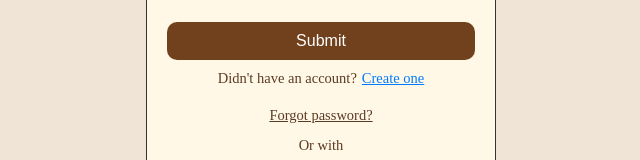
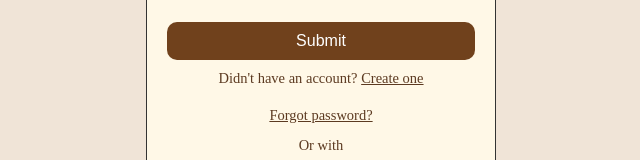
Before and after one commit to dangkhoabi456/AI-student-hub, a React app in the folder FE/: page / in a window 1280 px wide. Shown: the part 389-549 px from the top of the page, without its empty margins (319-959 px from the left). Built offline with nearby package versions, Linux system fonts and the light colour scheme; the HTML template or start-up script is replaced by a standard one.

Commit message:
Refactor LoginPage component for Google login
Updated the LoginPage component to remove unnecessary props and streamline Google login handling. Improved error handling and modified the account creation link.

```diff
--- a/FE/src/components/pages/LoginPage/LoginPage.jsx
+++ b/FE/src/components/pages/LoginPage/LoginPage.jsx
@@ -1,32 +1,34 @@
 
 import FormInput from "../../common/FormInput/FormInput.jsx"; // Đảm bảo đường dẫn đúng
-
 import { GoogleLogin } from "@react-oauth/google";
 import axios from "axios";
 import "./LoginPage.css";
 
-function LoginPage({ onSwitchToRegister, onRequireSetup }) {
-
+function LoginPage() {
+  // Hàm xử lý khi người dùng chọn tài khoản Google thành công
   const handleGoogleSuccess = async (credentialResponse) => {
     try {
       const googleToken = credentialResponse.credential;
+
+      // Gửi token sang Backend Node.js
       const res = await axios.post("http://localhost:5000/api/auth/google", {
         token: googleToken,
       });
 
+      // Lưu Token nội bộ của AI StudyHub vào Local Storage
       localStorage.setItem("accessToken", res.data.data.accessToken);
 
-      // Nếu tài khoản Google chưa hoàn tất tạo username/password
-      if (res.data.data.requiresSetup) {
-        onRequireSetup(res.data.data.user.email);
-      } else {
-        alert("Login Successful!");
-        window.location.href = "/dashboard";
-      }
+      alert("Log in successfully!");
+      // Chuyển hướng người dùng vào trang chủ/dashboard
+      window.location.href = "/dashboard";
     } catch (error) {
-      console.error("Backend authentication error:", error);
-      alert("Login failed.");
+      console.error("Lỗi xác thực Google với Backend:", error);
+      alert("Log in failed. Please try again.");
     }
+  };
+
+  const handleGoogleError = () => {
+    console.log("Người dùng đóng popup hoặc có lỗi xảy ra từ phía Google");
   };
 
   return (
@@ -34,20 +36,23 @@ function LoginPage({ onSwitchToRegister, onRequireSetup }) {
       <form className="login_form" onSubmit={(e) => e.preventDefault()}>
         <p className="login_title">Log in</p>
         <div className="login_flex">
-          <FormInput type="text" label="Username or gmail" className="username_input" />
-          <FormInput type="password" label="Password" className="password_input" />
+          <FormInput
+            type="text"
+            label="Username or gmail"
+            className="username_input"
+          />
+
+          <FormInput
+            type="password"
+            label="Password"
+            className="password_input"
+          />
         </div>
 
         <button className="login_submit" type="submit">Submit</button>
 
         <p className="login_message">
-          Didn't have an account?
-          <span
-            onClick={onSwitchToRegister}
-            style={{ color: '#007bff', cursor: 'pointer', textDecoration: 'underline', marginLeft: '5px' }}
-          >
-            Create one
-          </span>
+          Didn't have an account? <a href="/register">Create one</a>
         </p>
         <p className="forgot_password_message">
           <a href="/forgot-password">Forgot password?</a>
@@ -55,8 +60,14 @@ function LoginPage({ onSwitchToRegister, onRequireSetup }) {
 
         <div className="account_link_container">
           <p className="link_account_text">Or with</p>
+
+          {/* Nút Google chuẩn của thư viện thay thế cho thẻ SVG cũ */}
           <div style={{ display: 'flex', justifyContent: 'center', marginTop: '10px' }}>
-            <GoogleLogin onSuccess={handleGoogleSuccess} onError={() => console.log("Google error")} />
+            <GoogleLogin
+              onSuccess={handleGoogleSuccess}
+              onError={handleGoogleError}
+              useOneTap={false} // Bật true nếu muốn hiện popup tự động góc phải màn hình
+            />
           </div>
         </div>
       </form>
```
